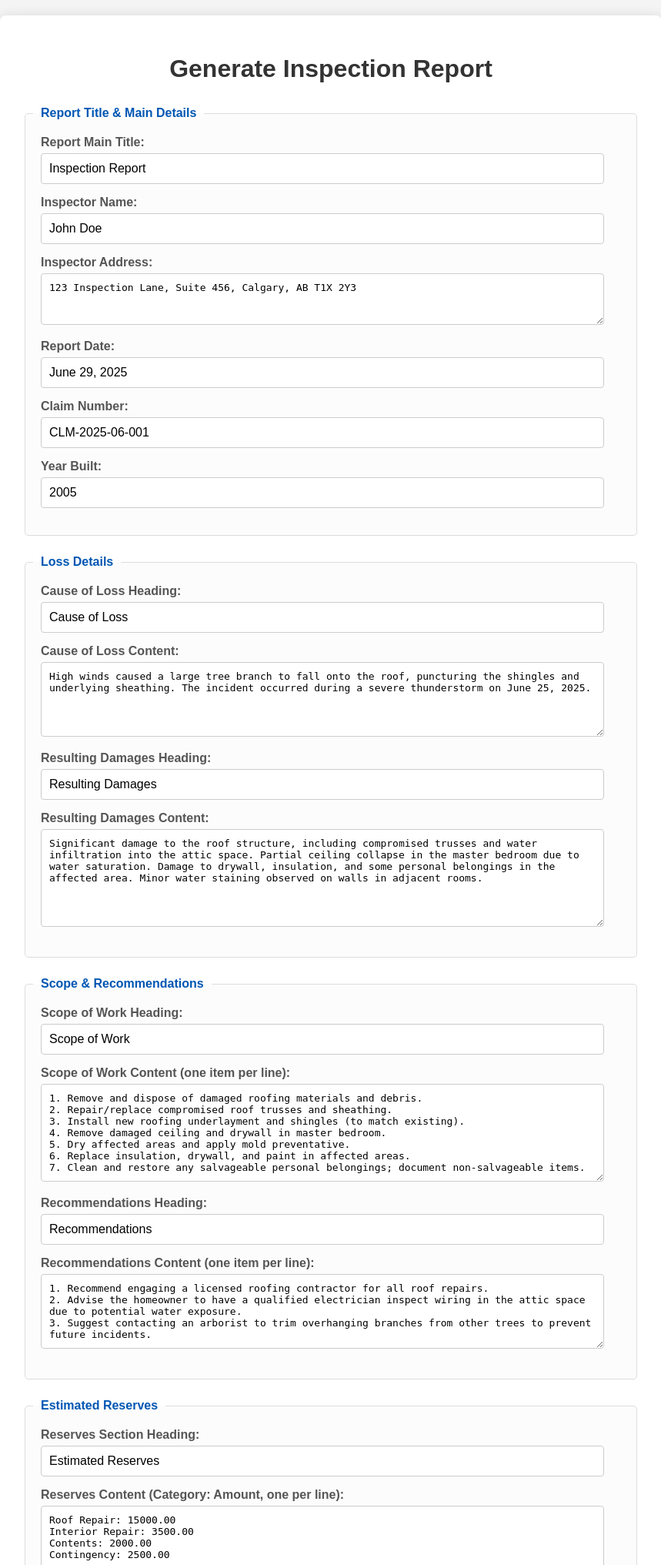
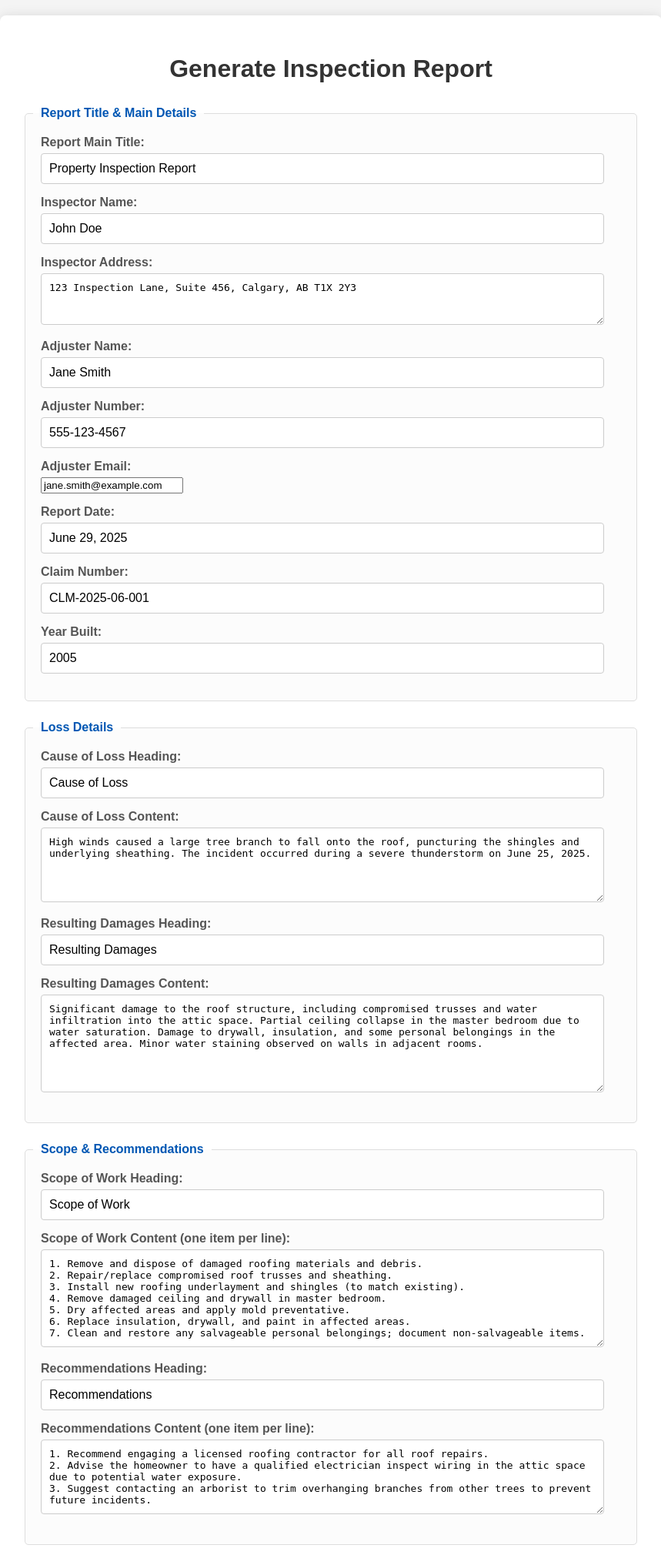
Before and after one commit to ledrew1407/report_generator, a Flask app: page / in a window 1280 px wide. Shown: the top 2033 px of the page at 77% size, without its empty margins (210-1069 px from the left). Run offline with Flask 3, Linux system fonts and the light colour scheme.

Commit message:
Added intro fields

```diff
--- a/app.py
+++ b/app.py
@@ -74,13 +74,11 @@ def _header_footer(canvas, doc):
     canvas.restoreState()
 
 
-# --- PDF Generation Function (NOW PURELY RELIES ON `data` DICT) ---
+# --- PDF Generation Function ---
 def generate_inspection_report_pdf(data):
     buffer = io.BytesIO()
     doc = SimpleDocTemplate(buffer, pagesize=letter)
 
-    # Use .get() with an empty string default for robustness,
-    # in case a field somehow comes back empty from the form.
     doc.title = f"Claim #{data.get('claim_number', 'N/A')}"
 
     styles = getSampleStyleSheet()
@@ -137,8 +135,8 @@ def generate_inspection_report_pdf(data):
     # --- Company Logo (if exists) ---
     if os.path.exists(COMPANY_LOGO_PATH):
         try:
-            logo = Image(COMPANY_LOGO_PATH, width=1.5 * inch, height=0.75 * inch)
-            logo.hAlign = 'RIGHT'
+            logo = Image(COMPANY_LOGO_PATH, width=2.0 * inch, height=1.0 * inch) # Increased size slightly for better visibility
+            logo.hAlign = 'CENTER' # <--- Changed to CENTER
             story.append(logo)
             story.append(Spacer(1, 0.1 * inch))
         except Exception as e:
@@ -146,20 +144,21 @@ def generate_inspection_report_pdf(data):
             print(f"Error loading company logo: {e}")
 
     # --- Report Title ---
-    # The actual title will come from the form, but "Inspection Report" itself is a fixed heading.
-    # If you want to change "Inspection Report" title itself, add a field for it in the form.
     story.append(Paragraph(data.get('report_title', 'Inspection Report'), style_title))
     story.append(Spacer(1, 0.2 * inch))
 
     # --- Inspection Details Table ---
     details_data = [
         [Paragraph(f"<b>Inspector:</b>", style_label), Paragraph(data.get('inspector_name', ''), style_body)],
-        [Paragraph(f"<b>Address:</b>", style_label), Paragraph(data.get('inspector_address', ''), style_body)],
+        [Paragraph(f"<b>Inspector Address:</b>", style_label), Paragraph(data.get('inspector_address', ''), style_body)],
+        [Paragraph(f"<b>Adjuster Name:</b>", style_label), Paragraph(data.get('adjuster_name', ''), style_body)], # NEW
+        [Paragraph(f"<b>Adjuster Number:</b>", style_label), Paragraph(data.get('adjuster_number', ''), style_body)], # NEW
+        [Paragraph(f"<b>Adjuster Email:</b>", style_label), Paragraph(data.get('adjuster_email', ''), style_body)], # NEW
         [Paragraph(f"<b>Report Date:</b>", style_label), Paragraph(data.get('report_date', ''), style_body)],
         [Paragraph(f"<b>Claim Number:</b>", style_label), Paragraph(data.get('claim_number', ''), style_body)],
         [Paragraph(f"<b>Year Built:</b>", style_label), Paragraph(data.get('year_built', ''), style_body)],
     ]
-    details_table = Table(details_data, colWidths=[1.5 * inch, 4.5 * inch])
+    details_table = Table(details_data, colWidths=[1.7 * inch, 4.3 * inch]) # Adjusted column width for new labels
     details_table.setStyle(TableStyle([
         ('ALIGN', (0, 0), (-1, -1), 'LEFT'),
         ('VALIGN', (0, 0), (-1, -1), 'TOP'),
@@ -248,12 +247,13 @@ def generate_inspection_report_pdf(data):
 @app.route('/', methods=['GET', 'POST'])
 def index():
     if request.method == 'POST':
-        # Collect ALL form data using request.form.get() with empty string default
-        # to ensure all keys are present, even if empty.
         form_data = {
             'report_title': request.form.get('report_title', 'Inspection Report'),
             'inspector_name': request.form.get('inspector_name', ''),
             'inspector_address': request.form.get('inspector_address', ''),
+            'adjuster_name': request.form.get('adjuster_name', ''), # NEW
+            'adjuster_number': request.form.get('adjuster_number', ''), # NEW
+            'adjuster_email': request.form.get('adjuster_email', ''), # NEW
             'report_date': request.form.get('report_date', ''),
             'claim_number': request.form.get('claim_number', ''),
             'year_built': request.form.get('year_built', ''),
@@ -266,7 +266,7 @@ def index():
             'recommendations_heading': request.form.get('recommendations_heading', 'Recommendations'),
             'recommendations': request.form.get('recommendations', ''),
             'reserves_heading': request.form.get('reserves_heading', 'Estimated Reserves'),
-            'reserves_input': request.form.get('reserves_input', ''), # Raw text from textarea
+            'reserves_input': request.form.get('reserves_input', ''),
             'disclaimer_heading': request.form.get('disclaimer_heading', 'Disclaimer'),
             'disclaimer': request.form.get('disclaimer', '')
         }
@@ -279,15 +279,17 @@ def index():
                                  download_name=f"Inspection_Report_{form_data['claim_number'] or 'NoClaim'}.pdf")
             return response
         except Exception as e:
-            # Pass original form_data back to pre-fill the form in case of error
             return render_template('index.html', error=f"Error generating PDF: {e}", form_data=form_data)
 
     # Pre-fill *all* fields with initial default values for GET requests
     default_data = {
-        'report_title': "Inspection Report",
+        'report_title': "Property Inspection Report", # Updated default title
         'inspector_name': "John Doe",
         'inspector_address': "123 Inspection Lane, Suite 456, Calgary, AB T1X 2Y3",
-        'report_date': datetime.now().strftime("%B %d, %Y"),
+        'adjuster_name': "Jane Smith", # NEW
+        'adjuster_number': "555-123-4567", # NEW
+        'adjuster_email': "jane.smith@example.com", # NEW
+        'report_date': datetime.now().strftime("%B %d, %Y"), # Current date
         'claim_number': "CLM-2025-06-001",
         'year_built': "2005",
         'cause_of_loss_heading': "Cause of Loss",
--- a/templates/index.html
+++ b/templates/index.html
@@ -28,6 +28,18 @@
                 <div class="form-group">
                     <label for="inspector_address">Inspector Address:</label>
                     <textarea id="inspector_address" name="inspector_address" rows="3" required>{{ form_data.inspector_address }}</textarea>
+                </div>
+                <div class="form-group">
+                    <label for="adjuster_name">Adjuster Name:</label>
+                    <input type="text" id="adjuster_name" name="adjuster_name" value="{{ form_data.adjuster_name }}">
+                </div>
+                <div class="form-group">
+                    <label for="adjuster_number">Adjuster Number:</label>
+                    <input type="text" id="adjuster_number" name="adjuster_number" value="{{ form_data.adjuster_number }}">
+                </div>
+                <div class="form-group">
+                    <label for="adjuster_email">Adjuster Email:</label>
+                    <input type="email" id="adjuster_email" name="adjuster_email" value="{{ form_data.adjuster_email }}">
                 </div>
                 <div class="form-group">
                     <label for="report_date">Report Date:</label>
```
